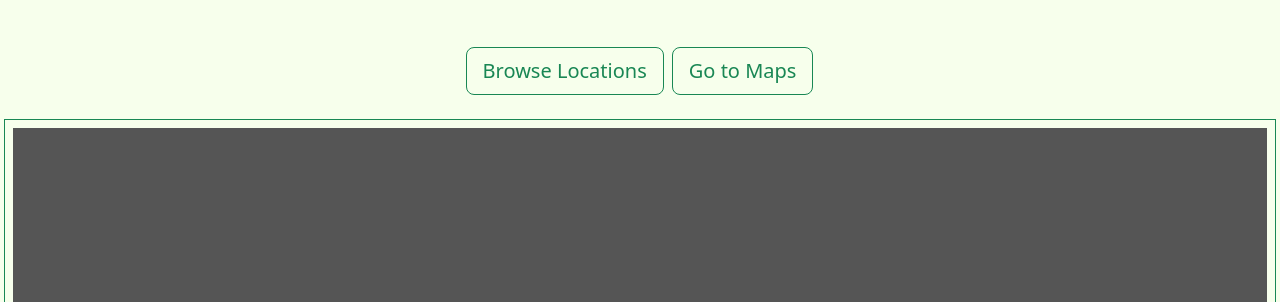
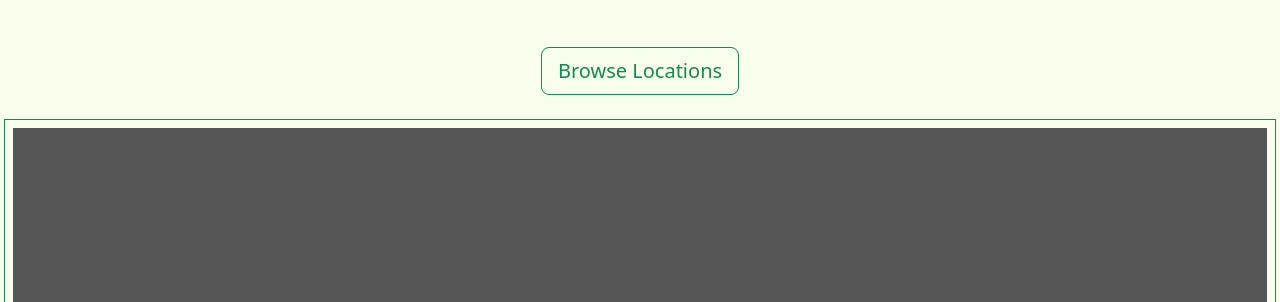
Before and after one commit to DigitalAkhee/navist, a plain HTML site: page public/index.html in a window 1280 px wide. Shown: the part 498-800 px from the top of the page. Drawn offline with Linux system fonts and the light colour scheme; some packages are replaced by stand-ins of ours; a web font is replaced by a local one.

Commit message:
home pages changes

```diff
--- a/public/index.html
+++ b/public/index.html
@@ -52,7 +52,7 @@
   <img src="assets/img/students_navigating1.svg" style="width: 310.203px;margin-top: 71px;">
     <h1 class="display-1" style="font-size: 57.2px;font-family: Righteous, serif;color: rgb(0,168,89);font-weight: bold;letter-spacing: 11px;text-shadow: 3px 2px 2px rgba(0,0,0,0.75);margin-top: 12px;"><strong>NAVIST</strong></h1>
     <h1 style="font-size: 15.4px;font-weight: bold;margin-bottom: 50px;">NAVIGATION ASSISTANCE AND VIRTUAL<br>&nbsp; INTELLIGENCE FOR STUDENTS</h1>
-    <section></section><a class="btn btn-outline-success btn-lg" role="button" href="locations.html" style="margin-top: 0px;">Browse Locations</a><a class="btn btn-outline-success btn-lg" role="button" href="maps.html" style="margin-right: 1px;margin-top: 0px;margin-left: 8px;">Go to Maps</a>
+    <section></section><a class="btn btn-outline-success btn-lg" role="button" href="locations.html" style="margin-top: 0px;">Browse Locations</a>
 
     <!-- Example Code -->
 
```
Also changed, not shown: 1 other file.
